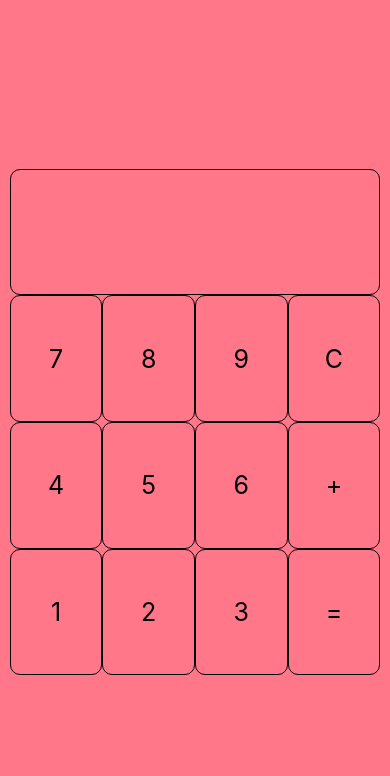
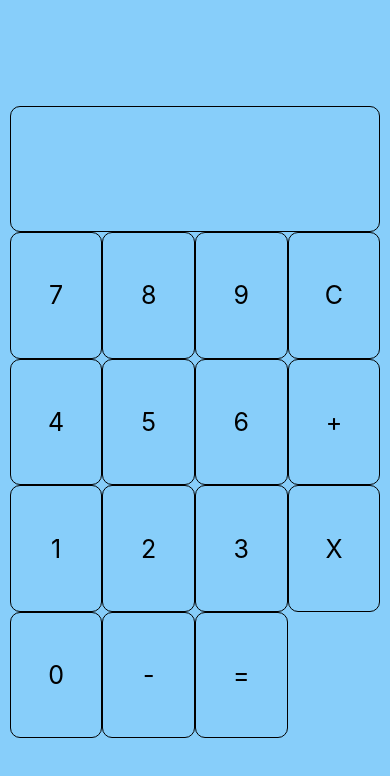
Before and after one commit to Geovaladao/app_prog2bim, a React Native app: screen / in a window 390 px wide. Shown: the top 776 px of the page. Built offline with nearby package versions, Linux system fonts and the light colour scheme.

Commit message:
mudanças de operações e cor

```diff
--- a/App.js
+++ b/App.js
@@ -25,7 +25,11 @@ export default function App() {
   function executarOperacao() {
     if (operacao == '+') {
       setDadosVisor(valor1 + Number(dadosVisor));
-    }
+    } else if (operacao == '-') {
+        setDadosVisor(valor1 - Number(dadosVisor));
+      }  if (operacao == 'X') {
+        setDadosVisor(valor1 * Number(dadosVisor));
+      }
   }
 
   return (
@@ -96,9 +100,29 @@ export default function App() {
         </TouchableOpacity>
 
         <TouchableOpacity style={styles.botao_num}
+         onPress={() => configOperacao('X')}> <Text style={styles.texto_botao}>X</Text>
+         </TouchableOpacity>
+
+      </View>
+
+      <View style={styles.view_linha}>
+        <TouchableOpacity style={styles.botao_num}
+          onPress={() => addNumeroAoVisor('0')}>
+          <Text style={styles.texto_botao}>0</Text>
+        </TouchableOpacity>
+
+
+        <TouchableOpacity style={styles.botao_num}
+          onPress={() => configOperacao('-')}>
+          <Text style={styles.texto_botao}>-</Text>
+        </TouchableOpacity>
+
+        <TouchableOpacity style={styles.botao_num}
           onPress={() => executarOperacao()}>
           <Text style={styles.texto_botao}>=</Text>
         </TouchableOpacity>
+
+
       </View>
 
       <StatusBar style="auto" />
@@ -109,7 +133,7 @@ export default function App() {
 const styles = StyleSheet.create({
   container: {
     flex: 1,
-    backgroundColor: '#f78',
+    backgroundColor: '#87CEFA',
     alignItems: 'center',
     justifyContent: 'center',
   },
```
